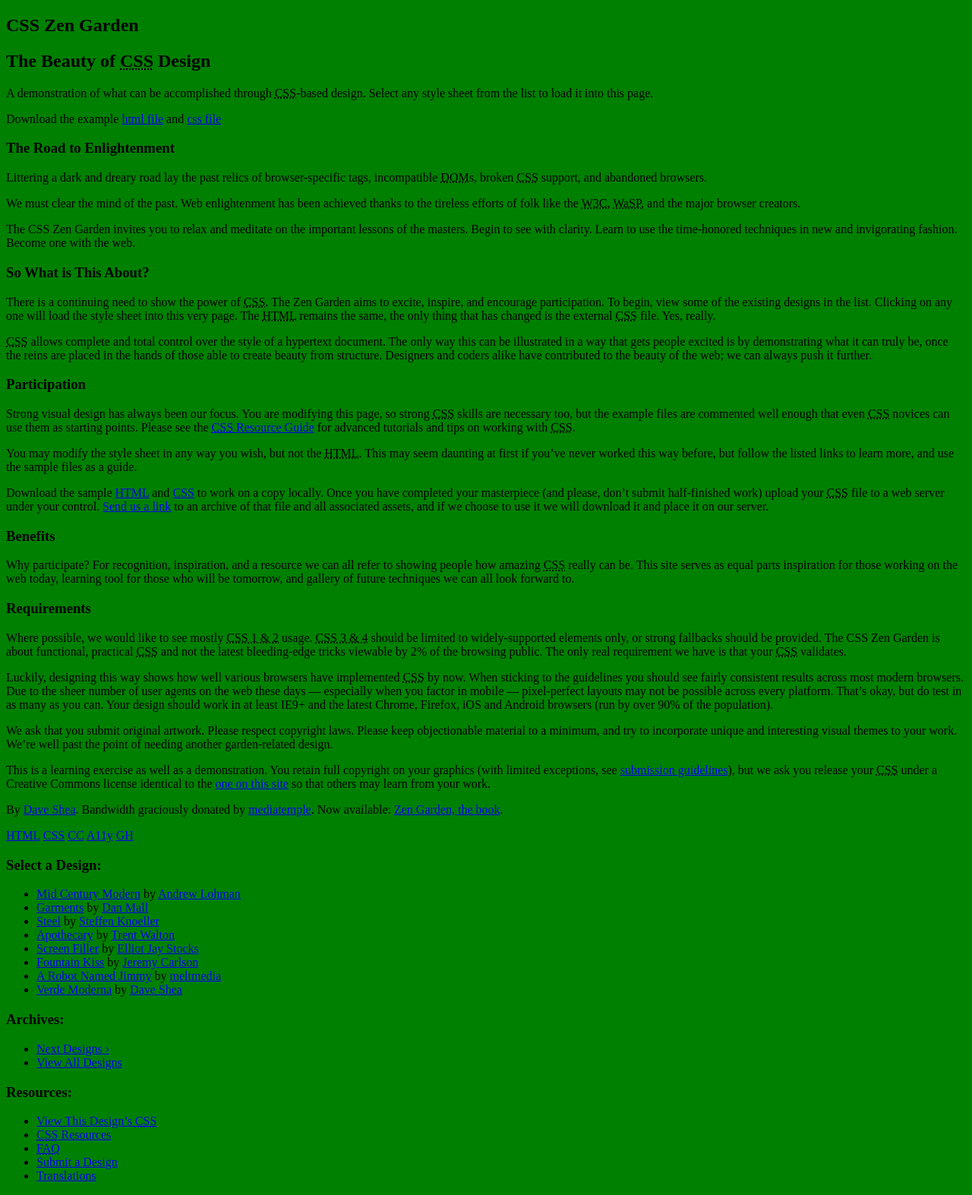
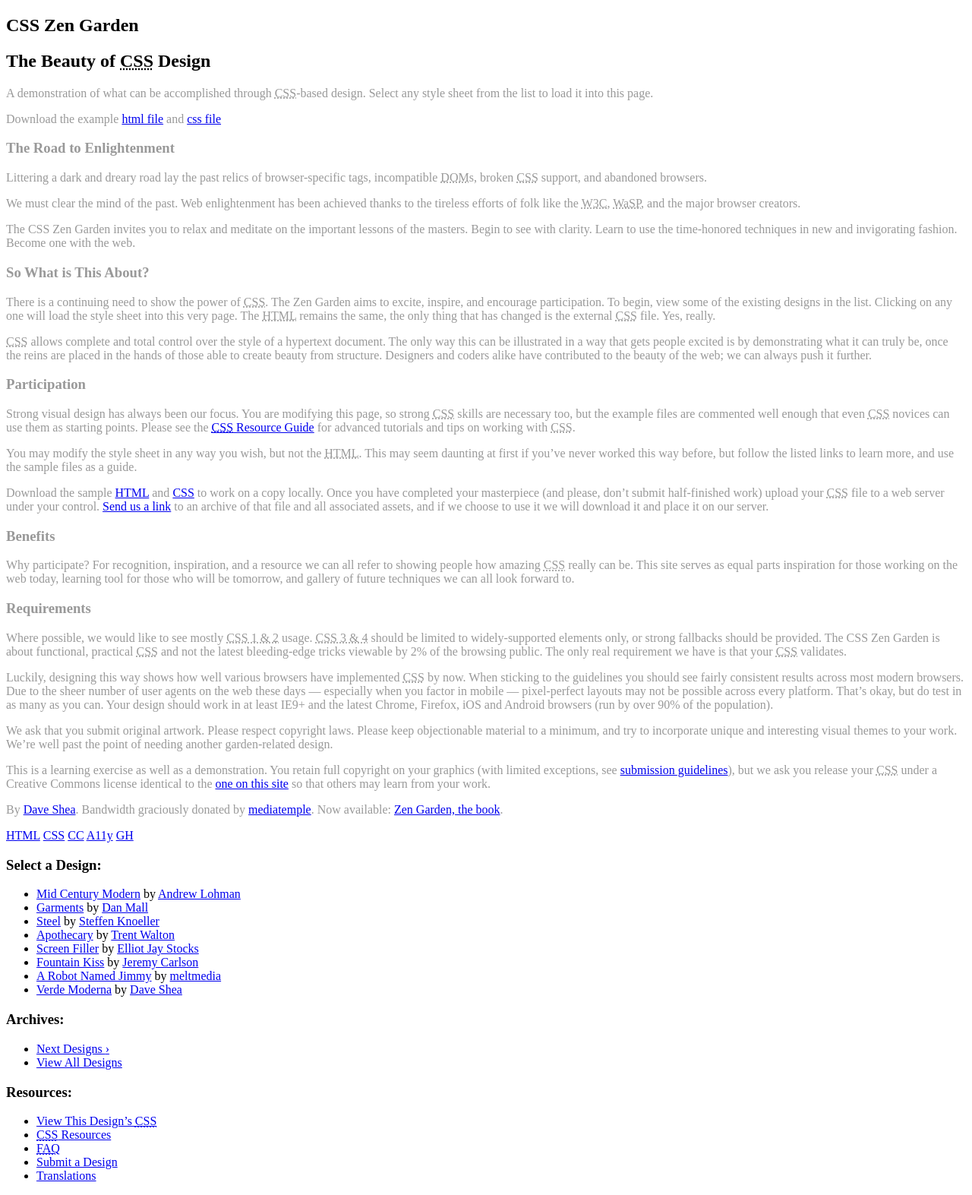
Before and after one commit to pondit/FTFL01-ITS-Laravel, a PHP site: page /zengarden_index.html in a window 1280 px wide. Shown: the whole page at 76% size. Run offline with PHP 8.4, Linux system fonts and the light colour scheme.

Commit message:
Applying attribute selector

```diff
--- a/lecture/css/selector_examples.css
+++ b/lecture/css/selector_examples.css
@@ -1,6 +1,16 @@
-/* Universal Selector
+/*
+http://www.w3.org/TR/selectors/#selectors
+
+Universal Selector
 	-Avoid using this selector. Performance issue
 */
 *{
-	background-color:green;
+	background-color:#FFFFFF;
 }
+
+/* Select all the div elements that have 'role' attribute
+and apply a rule to make the font color yellow */
+
+div[role]{
+	color:#999999;
+}
```
